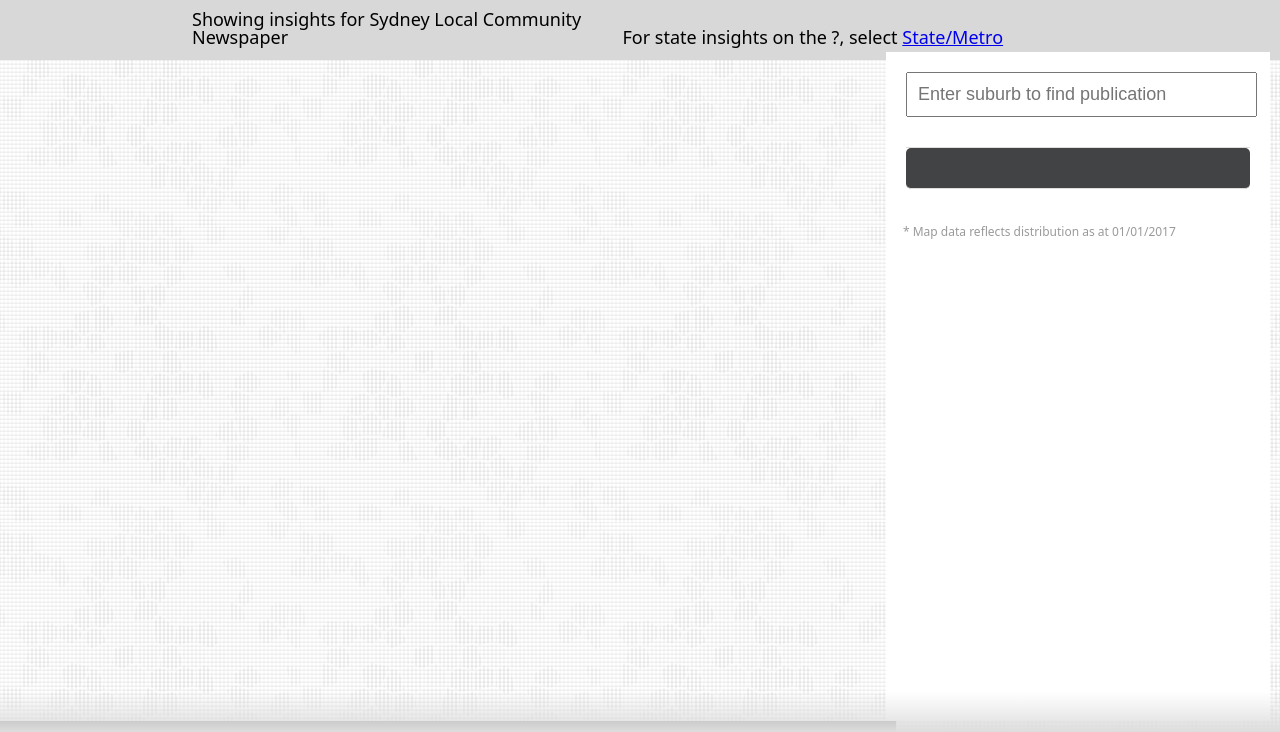
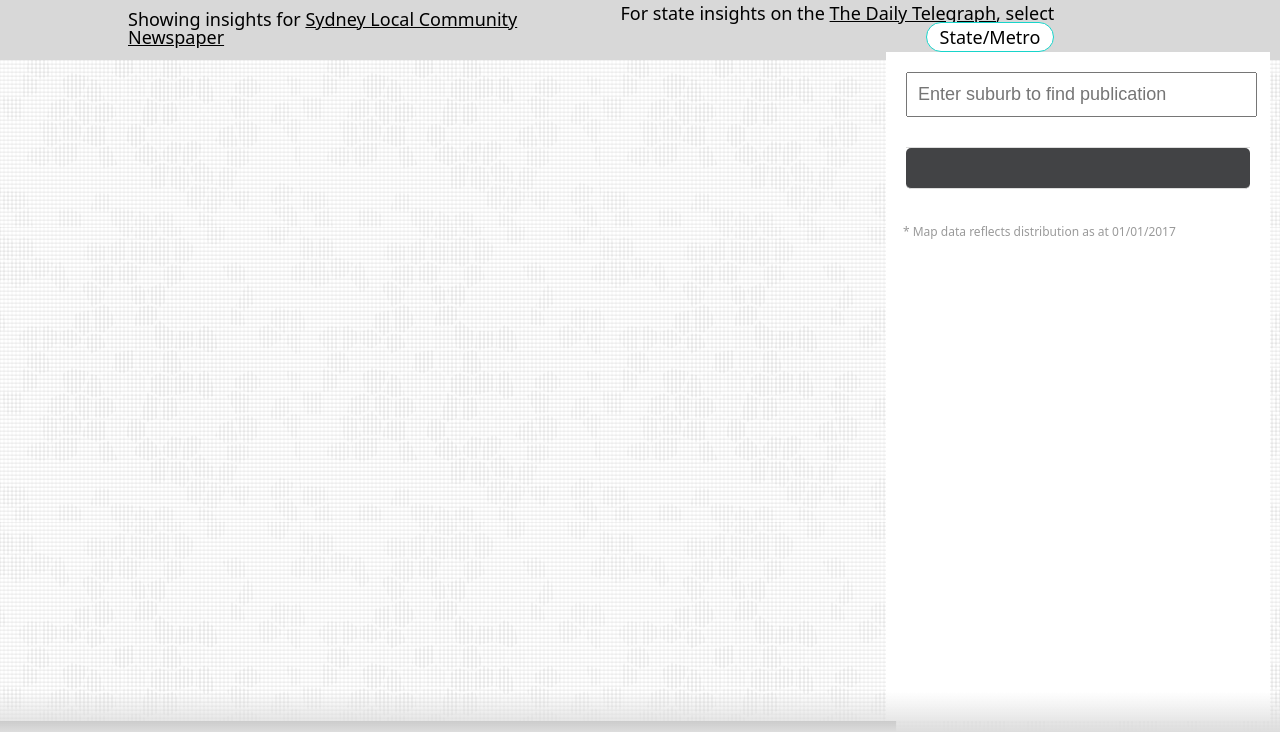
Before and after one commit to keeeshore/angularjs-google-maps-publications-webpack, a website built with webpack: page index.html in a window 1280 px wide. Shown: the part 68-800 px from the top of the page. Built offline with nearby package versions, Linux system fonts and the light colour scheme; some packages are replaced by stand-ins of ours; grey boxes are pictures that could not be loaded.

Commit message:
updated styles

```diff
--- a/css/global.scss
+++ b/css/global.scss
@@ -64,7 +64,7 @@ body {
 header {
 
   .container {
-    width: 70%;
+    width: 80%;
     margin: 0px auto;
   }
 
@@ -76,14 +76,28 @@ header {
   .menu-container {
     background: #d8d8d8;
     font-size: 18px;
-    padding: 14px 0px;
+    padding: 8px 0px;
 
     .insights {
       width: 45%;
       display: inline-block;
+      strong {
+        text-decoration: underline;
+      }
     }
     .state-insight {
       text-align: right;
+    }
+
+    .state-btn {
+      display: inline-block;
+      padding: 5px 13px;
+      border-radius: 30px;
+      background: #FFF;
+      margin: 0px 0px 0px 5px;
+      color: #000;
+      text-decoration: none;
+      border: 1px solid #18d4ca;
     }
 
   }
--- a/data/map-config.json
+++ b/data/map-config.json
@@ -4,6 +4,7 @@
 	"geoJson": "data/nsw.json",
 	"insights": "Sydney Local Community Newspaper",
 	"center": { "lat": -33.8899191578029, "lng": 151.20217386753  },
+	"statePublication": "The Daily Telegraph",
 	"publicationsMapping": [
 	  {
 		"id": "Penrith Press",
@@ -24,20 +25,20 @@
 	"geoJson": "data/qld.json",
 	"insights": "Brisbane Local Community Newspaper",
 	"center": { "lat": -27.470125, "lng": 153.021072 },
-	"styles": []
+	"statePublication": "The Courier Mail"
   },
   "SA": {
 	"state": "SA",
 	"geoJson": "",
 	"insights": "",
 	"center": { "lat": 0, "lng": 0 },
-	"styles": []
+	"statePublication": "The Advertiser"
   },
   "VIC": {
 	"state": "VIC",
 	"geoJson": "",
 	"insights": "",
 	"center": { "lat": 0, "lng": 0 },
-	"styles": []
+	"statePublication": "The Herald Sun"
   }
 }
--- a/index.html
+++ b/index.html
@@ -24,9 +24,10 @@
                 <div class="menu-container">
                     <div class="container">
                         <div class="current-insight insights">
-                            Showing insights for <span>{{activeMapConfig.insights}}</span></div>
-                        <div class="state-insight insights">For state insights on the ?, select
-                            <a href="#!?state=qld&publication=DT">State/Metro</a>
+                            Showing insights for <strong>{{activeMapConfig.insights}}</strong>
+                        </div>
+                        <div class="state-insight insights">For state insights on the <strong>{{activeMapConfig.statePublication}}</strong>, select
+                            <a class="state-btn" href="#!?state={{activeMapConfig.state}}&publication={{activeMapConfig.statePublication}}">State/Metro</a>
                         </div>
                     </div>
                 </div>
```
Also changed, not shown: 1 other file.
